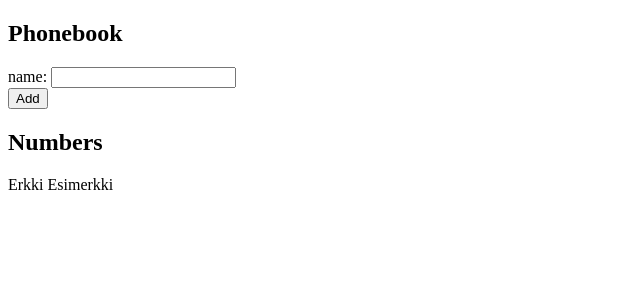
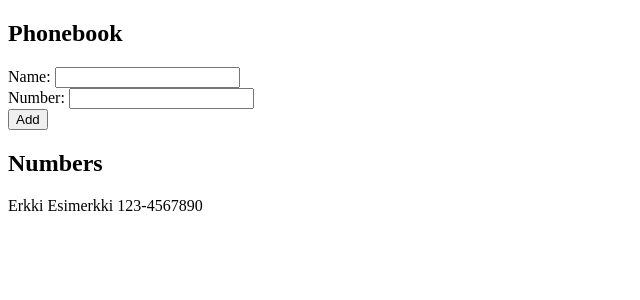
Before and after one commit to Defrayer/fs2020, a React (Create React App) app in the folder osa2/puhelinluettelo/: page / in a window 1280 px wide. Shown: the top 300 px of the page, without its empty margins (0-640 px from the left). Built offline with nearby package versions, Linux system fonts and the light colour scheme; the HTML template or start-up script is replaced by a standard one.

Commit message:
2.8: puhelinluettelo step3
Lisää puhelinnumeron käsittely lomakkeeseen.

```diff
--- a/osa2/puhelinluettelo/src/App.js
+++ b/osa2/puhelinluettelo/src/App.js
@@ -6,26 +6,38 @@ import React, { useState } from 'react';
  * @author Juho Kettunen jupekett
  */
 const App = () => {
-  const [persons, setPersons] = useState([{ name: 'Erkki Esimerkki' }]);
+  const [persons, setPersons] = useState([
+    { name: 'Erkki Esimerkki', number: '123-4567890' },
+  ]);
+
   const [newName, setNewName] = useState('');
+  const [newNumber, setNewNumber] = useState('');
 
-  // Lisää henkilön puhelinluetteloon. Ei hyväksy duplikaattinimiä.
+  // Lisää henkilön puhelinluetteloon. Ei hyväksy duplikaattinimiä tai tyhjää.
   const handleSubmit = (event) => {
     event.preventDefault();
-    const name = newName.trim().toLowerCase();
+    if (!newName.trim()) {
+      alert('Name cannot be blank.');
+      setNewName('');
+      return;
+    }
+    if (!newNumber.trim()) {
+      alert('Number cannot be blank.');
+      setNewNumber('');
+      return;
+    }
     const nameIsInPhonebook = persons.some(
-      (person) => person.name.trim().toLowerCase() === name
+      (person) =>
+        person.name.trim().toLowerCase() === newName.trim().toLowerCase()
     );
     if (nameIsInPhonebook) {
       alert(`${newName} is already added to the phonebook.`);
     } else {
-      setPersons(persons.concat({ name: newName.trim() }));
+      const newPerson = { name: newName.trim(), number: newNumber.trim() };
+      setPersons(persons.concat(newPerson));
       setNewName('');
+      setNewNumber('');
     }
-  };
-
-  const handleChange = (event) => {
-    setNewName(event.target.value);
   };
 
   return (
@@ -33,15 +45,30 @@ const App = () => {
       <h2>Phonebook</h2>
       <form onSubmit={handleSubmit}>
         <div>
-          name: <input value={newName} onChange={handleChange} />
+          <label htmlFor="nameField">Name: </label>
+          <input
+            id="nameField"
+            type="text"
+            value={newName}
+            onChange={(e) => setNewName(e.target.value)}
+            required
+          />
         </div>
         <div>
-          <button type="submit">Add</button>
+          <label htmlFor="numberField">Number: </label>
+          <input
+            id="numberField"
+            type="tel"
+            value={newNumber}
+            onChange={(e) => setNewNumber(e.target.value)}
+            required
+          />
         </div>
+        <button type="submit">Add</button>
       </form>
       <h2>Numbers</h2>
       {persons.map((person) => (
-        <p key={person.name}>{person.name}</p>
+        <p key={person.name}>{person.name + ' ' + person.number}</p>
       ))}
     </div>
   );
```
